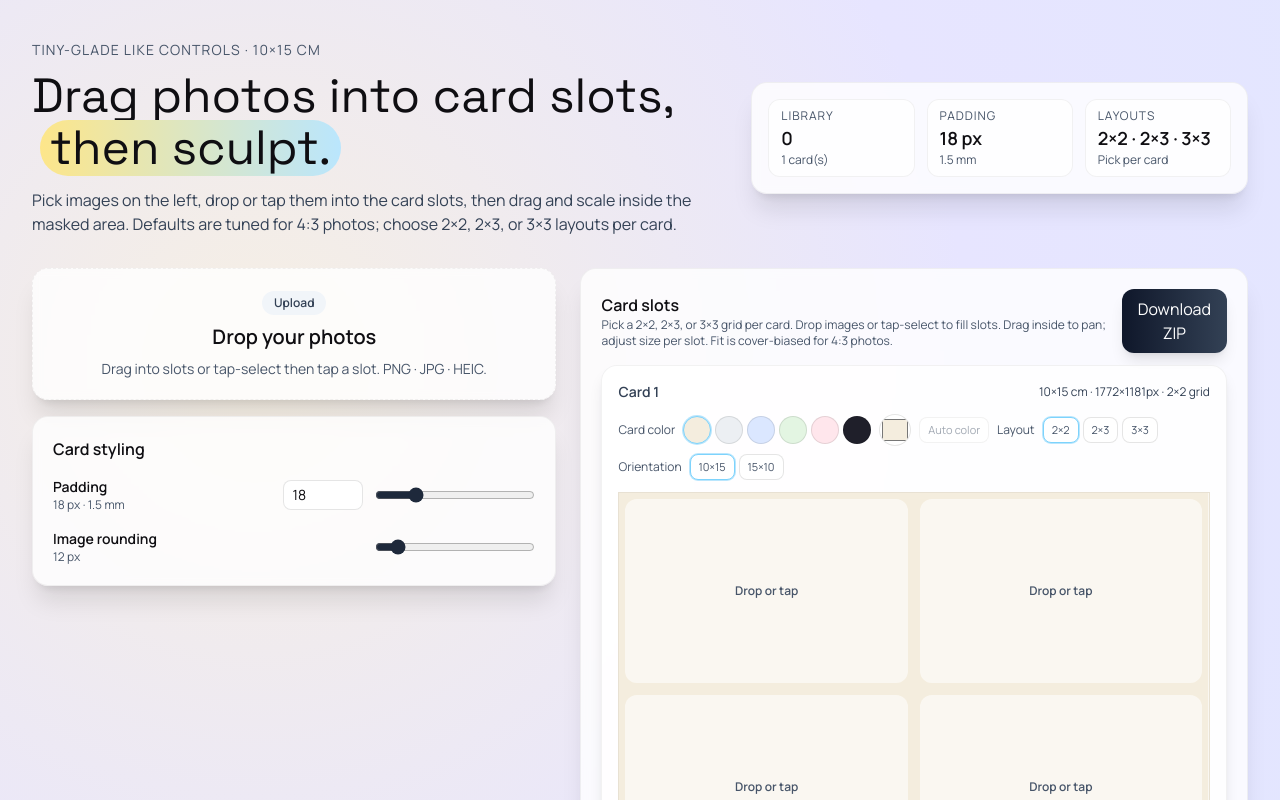
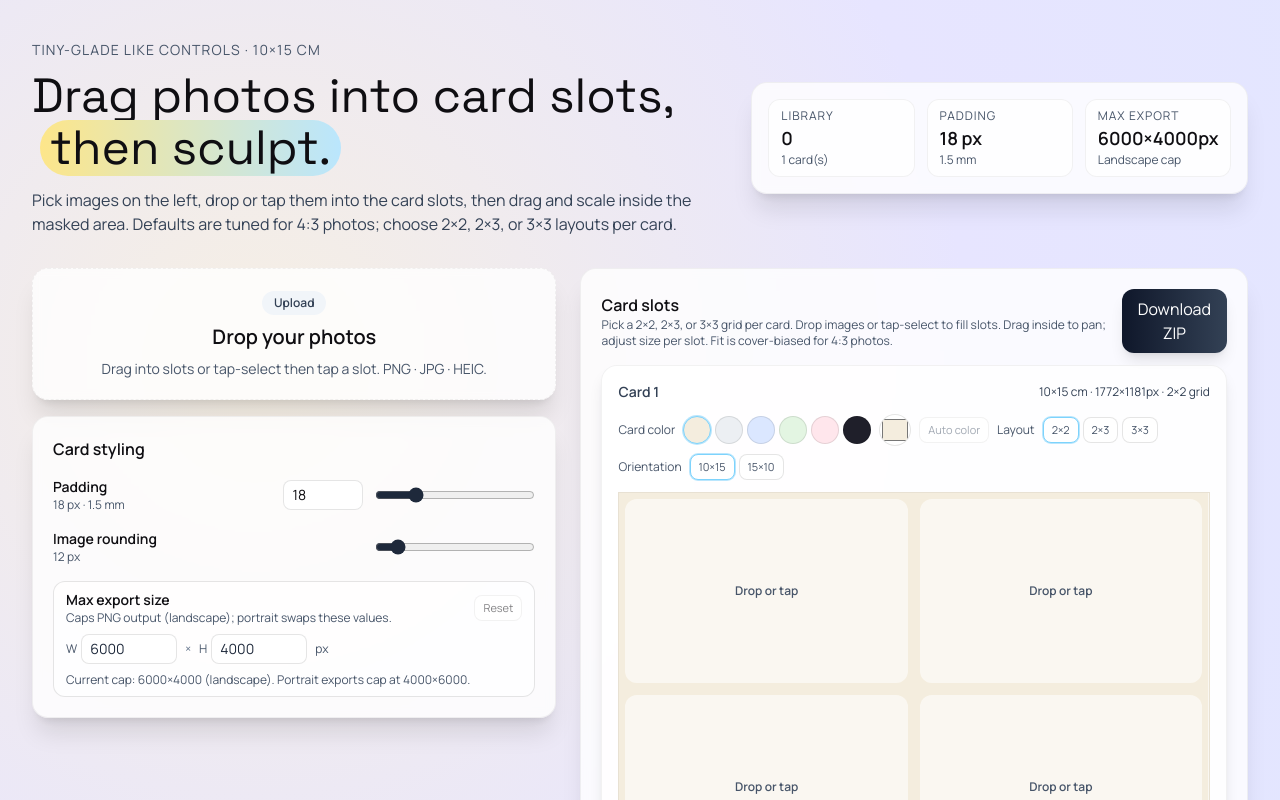
Before and after one commit to Nickdev8/freeprintsplitter, a React (Vite) app in the folder app/: page / in a window 1280 px wide. Shown: the top 800 px of the page. Built offline with nearby package versions, Linux system fonts and the light colour scheme.

Commit message:
added in max sizeing

```diff
--- a/app/src/App.tsx
+++ b/app/src/App.tsx
@@ -27,6 +27,11 @@ type Card = {
   slots: Slot[];
 };
 
+type ExportSize = {
+  width: number;
+  height: number;
+};
+
 const CM_WIDTH = 15;
 const CM_HEIGHT = 10;
 const DPI = 300;
@@ -35,6 +40,9 @@ const MAX_CARD_SCALE = 4;
 const DEFAULT_PADDING = 18;
 const DEFAULT_PADDING_COLOR = "#f4edde";
 const DEFAULT_ROUNDING = 12;
+const DEFAULT_MAX_EXPORT_SIZE: ExportSize = { width: 6000, height: 4000 };
+const MIN_EXPORT_SIZE = 500;
+const MAX_EXPORT_SIZE = 12000;
 
 type LayoutKey = "2x2" | "2x3" | "3x3";
 type LayoutPreset = {
@@ -77,6 +85,14 @@ const PORTRAIT_SIZE = {
 const getSizeForOrientation = (orientation: "landscape" | "portrait") =>
   orientation === "landscape" ? LANDSCAPE_SIZE : PORTRAIT_SIZE;
 
+const getMaxSizeForOrientation = (maxSize: ExportSize, orientation: "landscape" | "portrait") =>
+  orientation === "landscape"
+    ? maxSize
+    : {
+        width: maxSize.height,
+        height: maxSize.width
+      };
+
 const clamp = (val: number, min: number, max: number) => Math.min(max, Math.max(min, val));
 
 function getCardScale(card: Card, padding: number) {
@@ -98,13 +114,19 @@ function getCardScale(card: Card, padding: number) {
   return clamp(scaleNeeded, 1, MAX_CARD_SCALE);
 }
 
-function getScaledCardSize(card: Card, padding: number) {
+function getScaledCardSize(card: Card, padding: number, maxSize: ExportSize = DEFAULT_MAX_EXPORT_SIZE) {
   const base = getSizeForOrientation(card.orientation);
   const scale = getCardScale(card, padding);
+  const maxForOrientation = getMaxSizeForOrientation(maxSize, card.orientation);
+  const maxWidthScale = maxForOrientation.width > 0 ? maxForOrientation.width / base.width : Infinity;
+  const maxHeightScale = maxForOrientation.height > 0 ? maxForOrientation.height / base.height : Infinity;
+  const allowedScale = Math.min(MAX_CARD_SCALE, maxWidthScale, maxHeightScale);
+  const minScale = Math.min(1, allowedScale);
+  const finalScale = clamp(scale, minScale, allowedScale);
   return {
-    width: Math.round(base.width * scale),
-    height: Math.round(base.height * scale),
-    scale
+    width: Math.round(base.width * finalScale),
+    height: Math.round(base.height * finalScale),
+    scale: finalScale
   };
 }
 
@@ -302,6 +324,7 @@ function App() {
   const [cards, setCards] = useState<Card[]>([createEmptyCard()]);
   const [padding, setPadding] = useState(DEFAULT_PADDING);
   const [rounding, setRounding] = useState(DEFAULT_ROUNDING);
+  const [maxExportSize, setMaxExportSize] = useState<ExportSize>({ ...DEFAULT_MAX_EXPORT_SIZE });
   const [hovering, setHovering] = useState(false);
   const [selectedImageId, setSelectedImageId] = useState<string | null>(null);
   const [isFilling, setIsFilling] = useState(false);
@@ -327,6 +350,15 @@ function App() {
     },
     []
   );
+
+  const setMaxExportDimension = (key: keyof ExportSize, value: number) => {
+    const numeric = Number(value);
+    const safeValue = Number.isFinite(numeric) ? numeric : DEFAULT_MAX_EXPORT_SIZE[key];
+    const clamped = clamp(Math.round(safeValue), MIN_EXPORT_SIZE, MAX_EXPORT_SIZE);
+    setMaxExportSize((prev) => ({ ...prev, [key]: clamped }));
+  };
+
+  const resetMaxExportSize = () => setMaxExportSize({ ...DEFAULT_MAX_EXPORT_SIZE });
 
   const handleFiles = async (files: FileList | null) => {
     if (!files?.length) return;
@@ -454,6 +486,7 @@ function App() {
   };
 
   const paddingInMm = (padding / DPI) * 25.4;
+  const exportSizeLabel = formatSize(maxExportSize.width, maxExportSize.height);
   const resetStyling = () => {
     setPadding(DEFAULT_PADDING);
     setRounding(DEFAULT_ROUNDING);
@@ -488,7 +521,7 @@ function App() {
   };
 
   const renderCardToBlob = async (card: Card): Promise<Blob | null> => {
-    const cardSize = getScaledCardSize(card, padding);
+    const cardSize = getScaledCardSize(card, padding, maxExportSize);
     const scaledPadding = padding * cardSize.scale;
     const layout = getLayout(card.layout);
     const canvas = document.createElement("canvas");
@@ -602,7 +635,7 @@ function App() {
             primary={`${padding.toFixed(0)} px`}
             secondary={`${paddingInMm.toFixed(1)} mm`}
           />
-          <Stat label="Layouts" primary="2×2 · 2×3 · 3×3" secondary="Pick per card" />
+          <Stat label="Max export" primary={`${exportSizeLabel}px`} secondary="Landscape cap" />
         </div>
       </header>
 
@@ -659,6 +692,60 @@ function App() {
                 onChange={(v) => setRounding(v)}
                 onReset={rounding !== DEFAULT_ROUNDING ? () => setRounding(DEFAULT_ROUNDING) : undefined}
               />
+              <div className="rounded-xl border border-black/10 bg-white/70 px-3 py-2 flex flex-col gap-2">
+                <div className="flex items-center justify-between gap-3">
+                  <div>
+                    <p className="text-sm font-semibold">Max export size</p>
+                    <p className="text-xs text-slate-600">
+                      Caps PNG output (landscape); portrait swaps these values.
+                    </p>
+                  </div>
+                  <button
+                    className="px-2 py-1 text-[11px] rounded-lg border border-black/10 bg-white disabled:opacity-50"
+                    onClick={resetMaxExportSize}
+                    disabled={
+                      maxExportSize.width === DEFAULT_MAX_EXPORT_SIZE.width &&
+                      maxExportSize.height === DEFAULT_MAX_EXPORT_SIZE.height
+                    }
+                  >
+                    Reset
+                  </button>
+                </div>
+                <div className="flex items-center gap-2">
+                  <label className="flex items-center gap-1 text-xs text-slate-600">
+                    W
+                    <input
+                      type="number"
+                      min={MIN_EXPORT_SIZE}
+                      max={MAX_EXPORT_SIZE}
+                      step={50}
+                      value={maxExportSize.width}
+                      onChange={(e) => setMaxExportDimension("width", Number(e.target.value))}
+                      className="w-24 rounded-lg border border-black/10 px-2 py-1 text-sm text-slate-800"
+                      aria-label="Max export width"
+                    />
+                  </label>
+                  <span className="text-xs text-slate-500">×</span>
+                  <label className="flex items-center gap-1 text-xs text-slate-600">
+                    H
+                    <input
+                      type="number"
+                      min={MIN_EXPORT_SIZE}
+                      max={MAX_EXPORT_SIZE}
+                      step={50}
+                      value={maxExportSize.height}
+                      onChange={(e) => setMaxExportDimension("height", Number(e.target.value))}
+                      className="w-24 rounded-lg border border-black/10 px-2 py-1 text-sm text-slate-800"
+                      aria-label="Max export height"
+                    />
+                  </label>
+                  <span className="text-xs text-slate-600">px</span>
+                </div>
+                <p className="text-xs text-slate-600">
+                  Current cap: {exportSizeLabel} (landscape). Portrait exports cap at{" "}
+                  {formatSize(maxExportSize.height, maxExportSize.width)}.
+                </p>
+              </div>
             </div>
           </div>
 
@@ -770,6 +857,7 @@ function App() {
             onCardColorChange={setCardColor}
             onCardLayoutChange={setCardLayout}
             onCardOrientationChange={setCardOrientation}
+            maxExportSize={maxExportSize}
             totalCards={cards.length}
           />
           </div>
@@ -794,7 +882,7 @@ function App() {
         </div>
         <div className="grid sm:grid-cols-2 lg:grid-cols-3 gap-3">
           {cards.map((card, index) => {
-            const cardSize = getScaledCardSize(card, padding);
+            const cardSize = getScaledCardSize(card, padding, maxExportSize);
             return (
               <div
                 key={`gallery-${card.id}`}
@@ -808,7 +896,12 @@ function App() {
                   </span>
                 </div>
                 <div className="w-full aspect-[3/2] rounded-lg overflow-hidden border border-black/10 bg-white">
-                  <CardThumbnail card={card} padding={padding} rounding={rounding} />
+                  <CardThumbnail
+                    card={card}
+                    padding={padding}
+                    rounding={rounding}
+                    maxExportSize={maxExportSize}
+                  />
                 </div>
                 <button
                   className="px-3 py-2 text-xs rounded-lg border border-black/10 bg-white hover:-translate-y-0.5 transition"
@@ -903,6 +996,7 @@ type CardStackProps = {
   onCardColorChange: (cardId: string, value: string) => void;
   onCardLayoutChange: (cardId: string, layout: LayoutKey) => void;
   onCardOrientationChange: (cardId: string, orientation: "landscape" | "portrait") => void;
+  maxExportSize: ExportSize;
   totalCards: number;
 };
 
@@ -921,6 +1015,7 @@ function CardStack({
   onCardColorChange,
   onCardLayoutChange,
   onCardOrientationChange,
+  maxExportSize,
   totalCards
 }: CardStackProps) {
   return (
@@ -946,6 +1041,7 @@ function CardStack({
           onCardColorChange={onCardColorChange}
           onCardLayoutChange={onCardLayoutChange}
           onCardOrientationChange={onCardOrientationChange}
+          maxExportSize={maxExportSize}
         />
       ))}
       <AddCardButton onAdd={onAddCard} size={LANDSCAPE_SIZE} rounding={rounding} paddingColor={DEFAULT_PADDING_COLOR} />
@@ -969,6 +1065,7 @@ type CardEditorProps = {
   onCardColorChange: (cardId: string, value: string) => void;
   onCardLayoutChange: (cardId: string, layout: LayoutKey) => void;
   onCardOrientationChange: (cardId: string, orientation: "landscape" | "portrait") => void;
+  maxExportSize: ExportSize;
 };
 
 function CardEditor({
@@ -986,6 +1083,7 @@ function CardEditor({
   onCardColorChange,
   onCardLayoutChange,
   onCardOrientationChange,
+  maxExportSize,
   totalCards
 }: CardEditorProps) {
   const containerRef = useRef<HTMLDivElement | null>(null);
@@ -1007,7 +1105,7 @@ function CardEditor({
     return () => observer.disconnect();
   }, []);
 
-  const cardSize = getScaledCardSize(card, padding);
+  const cardSize = getScaledCardSize(card, padding, maxExportSize);
   const scaledPadding = padding * cardSize.scale;
   const layout = getLayout(card.layout);
   const scaleX = bounds.width ? bounds.width / cardSize.width : 1;
@@ -1315,10 +1413,11 @@ type CardThumbnailProps = {
   card: Card;
   padding: number;
   rounding: number;
+  maxExportSize: ExportSize;
 };
 
-function CardThumbnail({ card, padding, rounding }: CardThumbnailProps) {
-  const cardSize = getScaledCardSize(card, padding);
+function CardThumbnail({ card, padding, rounding, maxExportSize }: CardThumbnailProps) {
+  const cardSize = getScaledCardSize(card, padding, maxExportSize);
   const scaledPadding = padding * cardSize.scale;
   const layout = getLayout(card.layout);
   const canvasRef = useRef<HTMLCanvasElement | null>(null);
```
